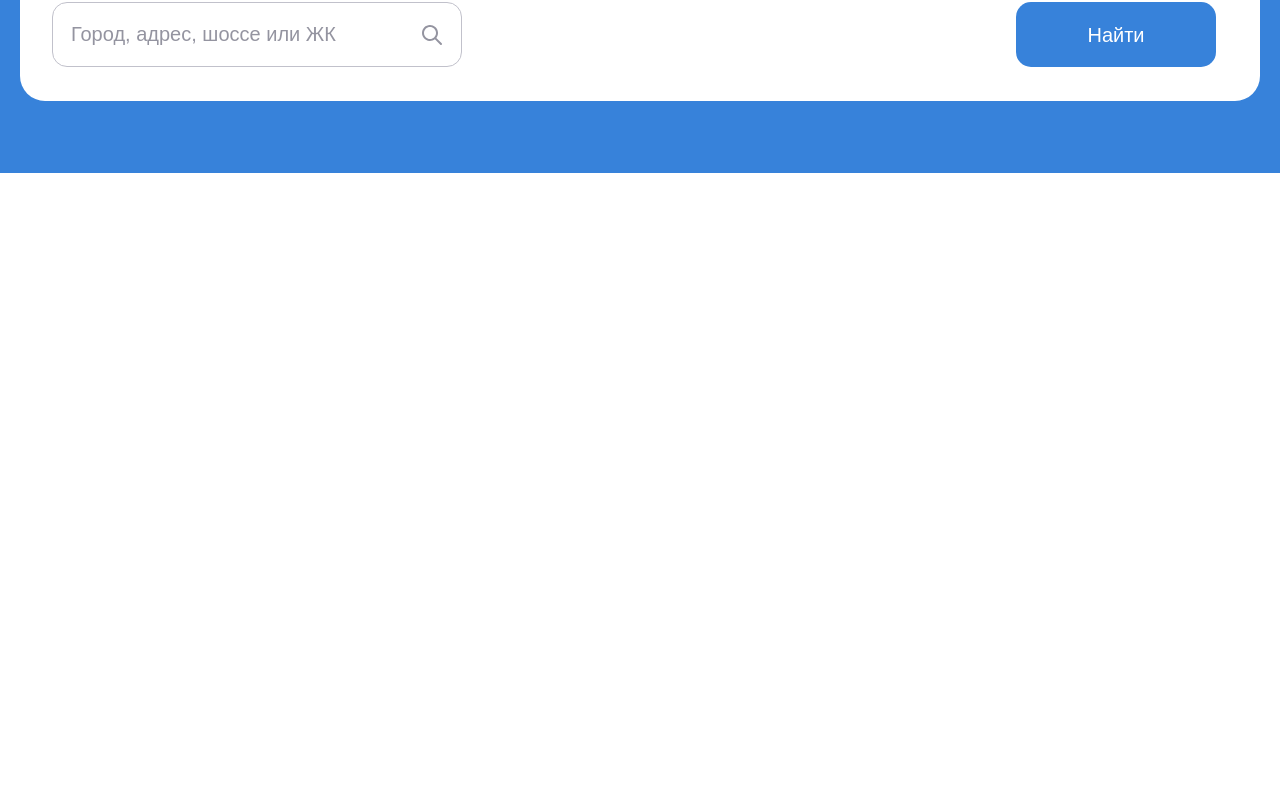
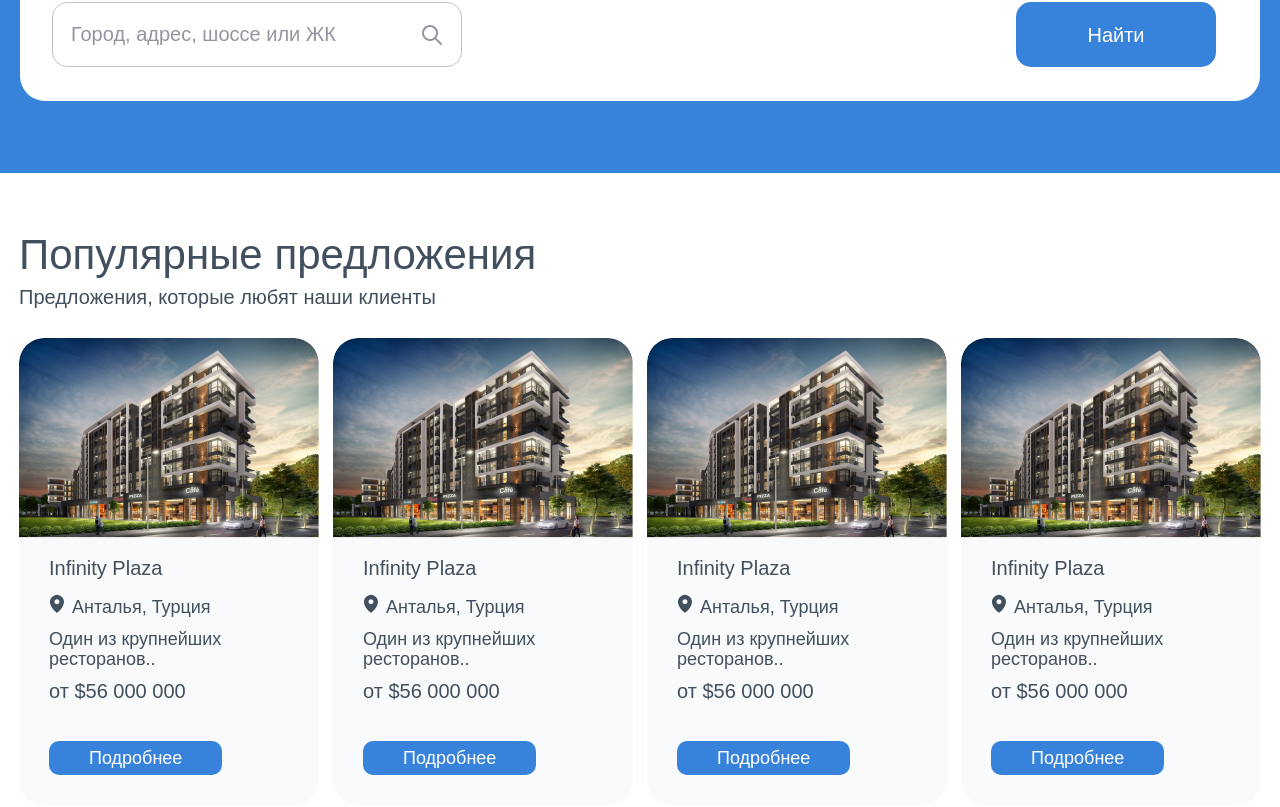
Before and after one commit to nukuutos/code-union-test-task, a React (Create React App) app: page / in a window 1280 px wide. Shown: the part 290-1097 px from the top of the page. Before the commit the page ends 800 px from the top, so only its background shows below. Built offline with nearby package versions, Linux system fonts and the light colour scheme.

Commit message:
Add `PopularOffers` component

```diff
--- a/src/components/app.jsx
+++ b/src/components/app.jsx
@@ -1,10 +1,12 @@
 import Header from './header/header';
+import PopularOffers from './popular-offers/popular-offers';
 
 import './app.scss';
 
 const App = () => (
   <div className="app">
     <Header />
+    <PopularOffers />
   </div>
 );
 
--- /dev/null
+++ b/src/components/popular-offers/offer/offer.jsx
@@ -0,0 +1,21 @@
+import Button from '../../shared/button/button';
+
+import './offer.scss';
+
+const Offer = () => (
+  <div className="offer">
+    <img src="./place.png" className="offer__image" alt="Popular offer" />
+    <div className="offer__information">
+      <h3 className="offer__title">Infinity Plaza</h3>
+      <p className="offer__location">
+        <img src="./marker.svg" alt="Icon of location" />
+        Анталья, Турция
+      </p>
+      <p className="offer__description">Один из крупнейших ресторанов..</p>
+      <p className="offer__price">от $56 000 000</p>
+      <Button className="button--mini offer__button">Подробнее</Button>
+    </div>
+  </div>
+);
+
+export default Offer;
--- /dev/null
+++ b/src/components/popular-offers/offer/offer.scss
@@ -0,0 +1,56 @@
+@use '@styles/colors' as *;
+
+.offer {
+  display: flex;
+  flex-direction: column;
+
+  width: 30rem;
+  border-radius: 2.5rem;
+  overflow: hidden;
+
+  &__information {
+    display: flex;
+    flex-direction: column;
+
+    padding: 2rem 0rem 3rem 3rem;
+    background-color: $color-gray-light-2;
+  }
+
+  &__image {
+    width: 100%;
+    height: 20rem;
+  }
+
+  &__title {
+    font-weight: 500;
+    font-size: 2rem;
+  }
+
+  &__location {
+    font-size: 1.8rem;
+    line-height: 2rem;
+    margin-top: 1.6rem;
+
+    img {
+      margin-right: 0.8rem;
+    }
+  }
+
+  &__description {
+    font-size: 1.8rem;
+    line-height: 2rem;
+    margin-top: 1.2rem;
+  }
+
+  &__price {
+    font-weight: 500;
+    font-size: 2rem;
+    margin-top: 1.2rem;
+  }
+
+  &__button {
+    padding: 0.8rem 4rem;
+    margin-top: 4rem;
+    align-self: flex-start;
+  }
+}
--- /dev/null
+++ b/src/components/popular-offers/popular-offers.jsx
@@ -0,0 +1,22 @@
+import Offer from './offer/offer';
+import './popular-offers.scss';
+
+const PopularOffers = () => (
+  <section className="popular-offers">
+    <h2 className="popular-offers__heading">Популярные предложения</h2>
+    <span className="popular-offers__description">Предложения, которые любят наши клиенты</span>
+    <div className="popular-offers__offers">
+      <Offer />
+      <Offer />
+      <Offer />
+      <Offer />
+      <Offer />
+      <Offer />
+      <Offer />
+      <Offer />
+      <Offer />
+    </div>
+  </section>
+);
+
+export default PopularOffers;
--- /dev/null
+++ b/src/components/popular-offers/popular-offers.scss
@@ -0,0 +1,35 @@
+@use '@styles/colors' as *;
+
+.popular-offers {
+  display: flex;
+  flex-direction: column;
+  justify-content: flex-start;
+
+  padding: 6rem 0;
+  margin: 0 auto;
+  max-width: 124.2rem;
+
+  color: $color-blue-dark;
+
+  &__heading {
+    font-weight: 500;
+    font-size: 4.2rem;
+    line-height: 4.4rem;
+  }
+
+  &__description {
+    font-size: 2rem;
+    line-height: 2.5rem;
+    margin-top: 0.8rem;
+  }
+
+  &__offers {
+    display: flex;
+    flex-wrap: wrap;
+    width: 100%;
+
+    margin-top: 2.8rem;
+    column-gap: 1.4rem;
+    row-gap: 1.6rem;
+  }
+}
```
Also changed, not shown: public/marker.svg (added), public/place.png (added).
